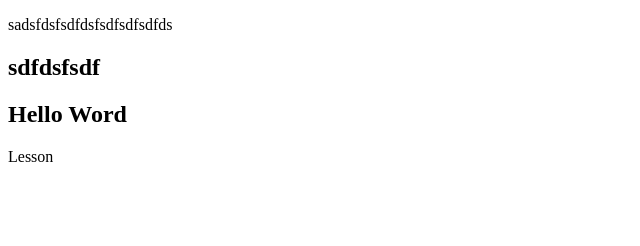
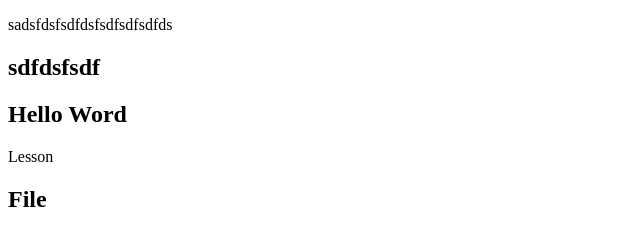
Before and after one commit to VladimirKovalenko1986/Windows, a plain HTML site: page index.html in a window 1280 px wide. Shown: the full height of the page, 0-640 px from the left. Drawn offline with Linux system fonts and the light colour scheme.

Commit message:
add file

```diff
--- a/index.html
+++ b/index.html
@@ -15,6 +15,7 @@
         <section>
             <h2>Hello Word</h2>
             <p>Lesson</p>
+            <h2>File</h2>
         </section>
     </body>
 </html>
```
